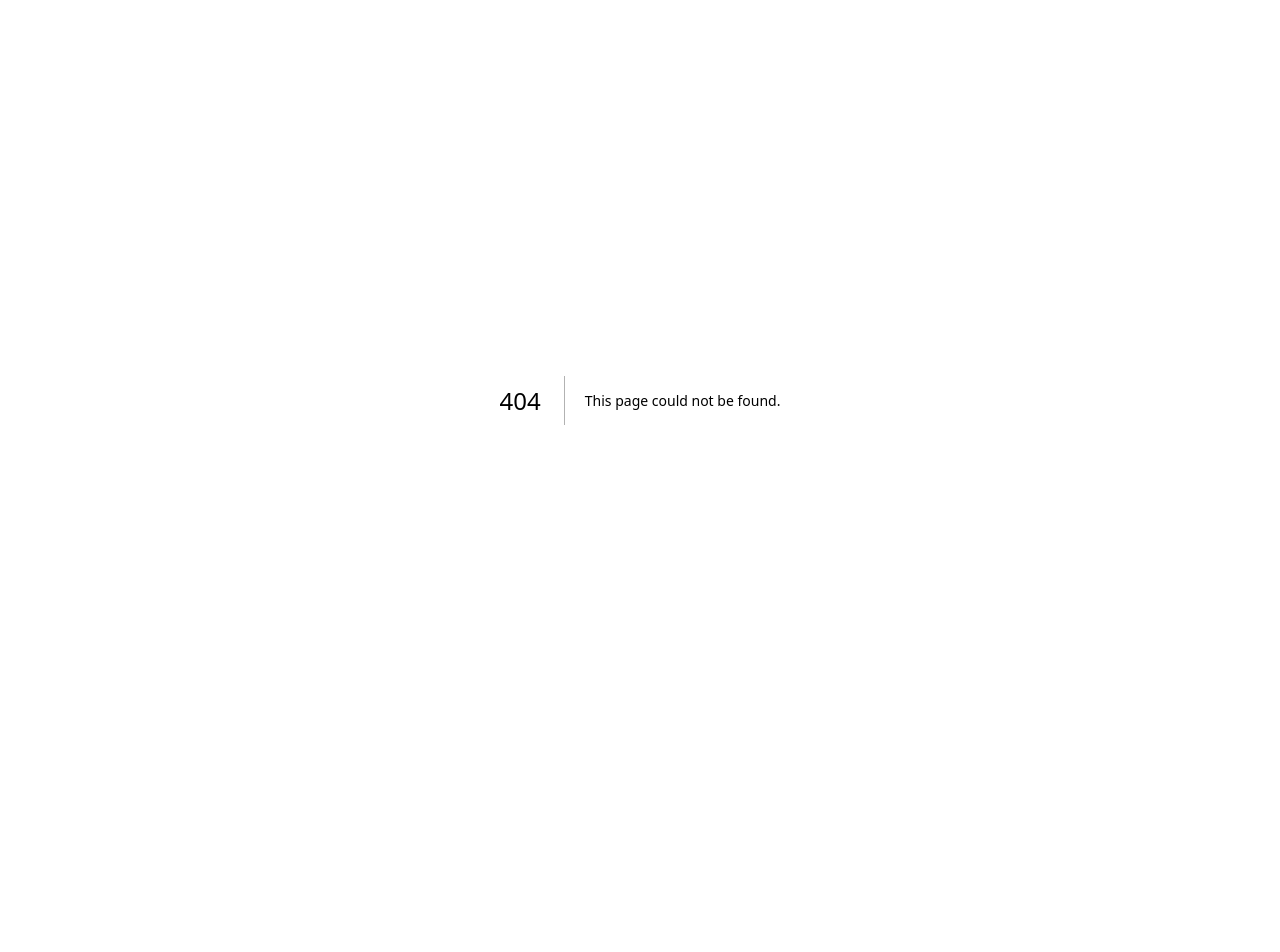
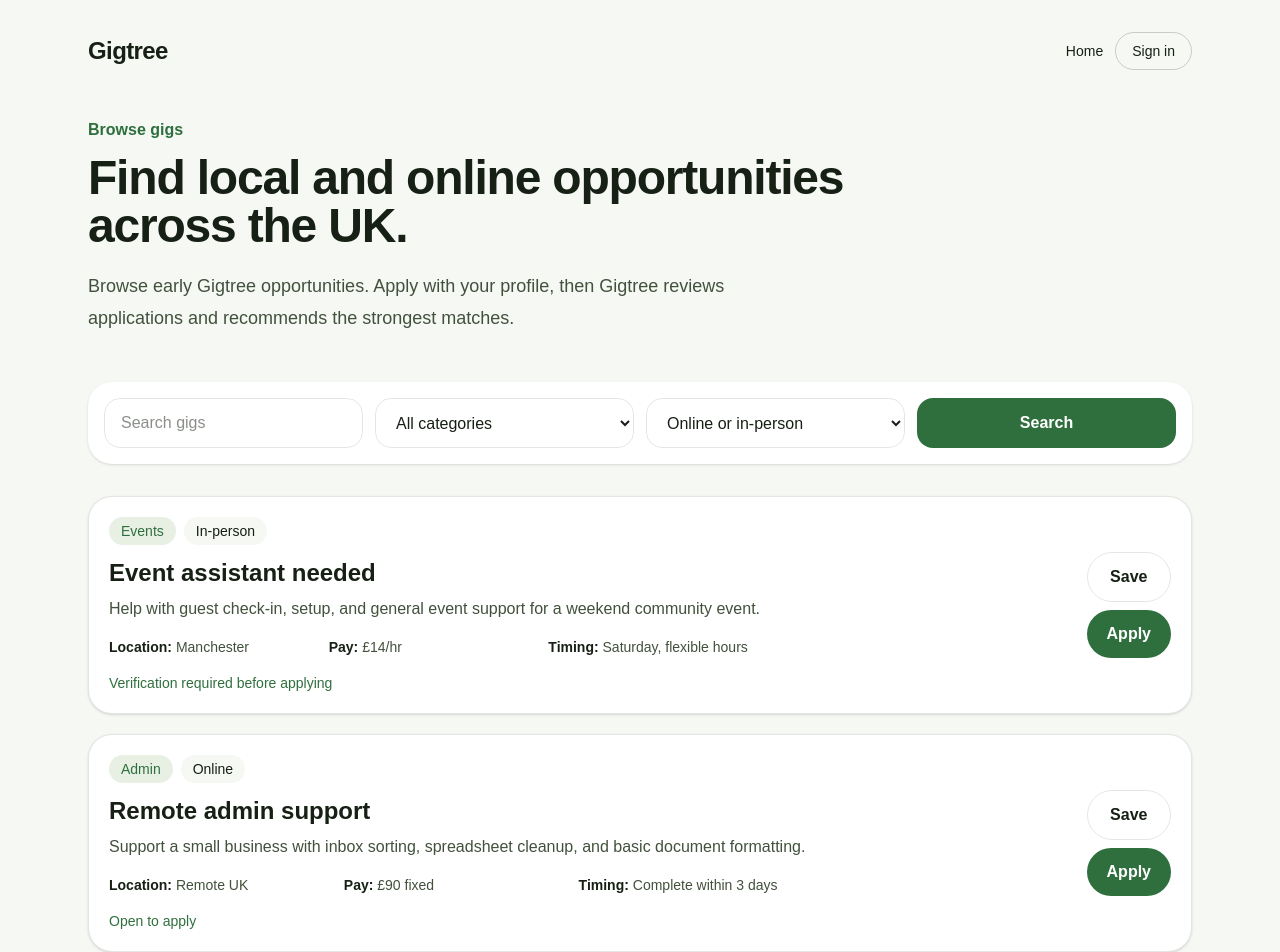
Before and after one commit to BoredVentura/Gigtree, a Next.js app in the folder gigtree-app/: page /gigs in a window 1280 px wide. Before the commit this address had no page. Shown: the top 952 px of the page. Before the commit the page ends 800 px from the top, so only its background shows below. Built offline with nearby package versions, Linux system fonts and the light colour scheme.

Commit message:
Add browse gigs page

```diff
--- /dev/null
+++ b/gigtree-app/src/app/gigs/page.tsx
@@ -0,0 +1,158 @@
+const gigs = [
+  {
+    id: 1,
+    title: "Event assistant needed",
+    category: "Events",
+    type: "In-person",
+    location: "Manchester",
+    pay: "£14/hr",
+    schedule: "Saturday, flexible hours",
+    trust: "Verification required before applying",
+    description:
+      "Help with guest check-in, setup, and general event support for a weekend community event.",
+  },
+  {
+    id: 2,
+    title: "Remote admin support",
+    category: "Admin",
+    type: "Online",
+    location: "Remote UK",
+    pay: "£90 fixed",
+    schedule: "Complete within 3 days",
+    trust: "Open to apply",
+    description:
+      "Support a small business with inbox sorting, spreadsheet cleanup, and basic document formatting.",
+  },
+  {
+    id: 3,
+    title: "Weekend stockroom help",
+    category: "Retail",
+    type: "In-person",
+    location: "Birmingham",
+    pay: "£12/hr",
+    schedule: "Saturday and Sunday",
+    trust: "Open to apply",
+    description:
+      "Assist with stockroom organisation, labelling, and moving light boxes for an independent retailer.",
+  },
+  {
+    id: 4,
+    title: "Design a simple flyer",
+    category: "Creative",
+    type: "Online",
+    location: "Remote UK",
+    pay: "£60 fixed",
+    schedule: "Due this week",
+    trust: "Open to apply",
+    description:
+      "Create a clean digital flyer for a local service business using supplied text and brand colours.",
+  },
+];
+
+export default function GigsPage() {
+  return (
+    <main className="min-h-screen bg-[#f6f8f4] text-[#172014]">
+      <section className="mx-auto max-w-6xl px-6 py-8">
+        <nav className="flex items-center justify-between">
+          <a href="/" className="text-2xl font-bold tracking-tight">
+            Gigtree
+          </a>
+          <div className="flex items-center gap-3 text-sm">
+            <a href="/" className="hidden sm:inline hover:underline">
+              Home
+            </a>
+            <button className="rounded-full border border-[#172014]/20 px-4 py-2">
+              Sign in
+            </button>
+          </div>
+        </nav>
+
+        <div className="py-12">
+          <p className="font-semibold text-[#2f6f3e]">Browse gigs</p>
+          <h1 className="mt-3 max-w-3xl text-4xl font-black tracking-tight sm:text-5xl">
+            Find local and online opportunities across the UK.
+          </h1>
+          <p className="mt-5 max-w-2xl text-lg leading-8 text-[#42513c]">
+            Browse early Gigtree opportunities. Apply with your profile, then
+            Gigtree reviews applications and recommends the strongest matches.
+          </p>
+        </div>
+
+        <div className="mb-8 grid gap-3 rounded-3xl bg-white p-4 shadow-sm md:grid-cols-4">
+          <input
+            placeholder="Search gigs"
+            className="rounded-2xl border border-black/10 px-4 py-3 outline-none"
+          />
+          <select className="rounded-2xl border border-black/10 px-4 py-3 outline-none">
+            <option>All categories</option>
+            <option>Events</option>
+            <option>Admin</option>
+            <option>Retail</option>
+            <option>Creative</option>
+          </select>
+          <select className="rounded-2xl border border-black/10 px-4 py-3 outline-none">
+            <option>Online or in-person</option>
+            <option>Online</option>
+            <option>In-person</option>
+          </select>
+          <button className="rounded-2xl bg-[#2f6f3e] px-4 py-3 font-semibold text-white">
+            Search
+          </button>
+        </div>
+
+        <div className="grid gap-5">
+          {gigs.map((gig) => (
+            <article
+              key={gig.id}
+              className="rounded-3xl border border-black/10 bg-white p-5 shadow-sm"
+            >
+              <div className="flex flex-col justify-between gap-4 md:flex-row">
+                <div>
+                  <div className="mb-3 flex flex-wrap gap-2 text-sm">
+                    <span className="rounded-full bg-[#e8f0e4] px-3 py-1 font-medium text-[#2f6f3e]">
+                      {gig.category}
+                    </span>
+                    <span className="rounded-full bg-[#f6f8f4] px-3 py-1 font-medium">
+                      {gig.type}
+                    </span>
+                  </div>
+
+                  <h2 className="text-2xl font-bold">{gig.title}</h2>
+                  <p className="mt-2 text-[#42513c]">{gig.description}</p>
+
+                  <div className="mt-4 grid gap-2 text-sm text-[#42513c] sm:grid-cols-3">
+                    <p>
+                      <span className="font-semibold text-[#172014]">Location:</span>{" "}
+                      {gig.location}
+                    </p>
+                    <p>
+                      <span className="font-semibold text-[#172014]">Pay:</span>{" "}
+                      {gig.pay}
+                    </p>
+                    <p>
+                      <span className="font-semibold text-[#172014]">Timing:</span>{" "}
+                      {gig.schedule}
+                    </p>
+                  </div>
+
+                  <p className="mt-4 text-sm font-medium text-[#2f6f3e]">
+                    {gig.trust}
+                  </p>
+                </div>
+
+                <div className="flex shrink-0 flex-row gap-2 md:flex-col md:justify-center">
+                  <button className="rounded-full border border-black/10 px-5 py-3 font-semibold">
+                    Save
+                  </button>
+                  <button className="rounded-full bg-[#2f6f3e] px-5 py-3 font-semibold text-white">
+                    Apply
+                  </button>
+                </div>
+              </div>
+            </article>
+          ))}
+        </div>
+      </section>
+    </main>
+  );
+}
--- a/gigtree-app/src/app/page.tsx
+++ b/gigtree-app/src/app/page.tsx
@@ -29,7 +29,7 @@ export default function Home() {
         <nav className="flex items-center justify-between">
           <div className="text-2xl font-bold tracking-tight">Gigtree</div>
           <div className="flex items-center gap-3 text-sm">
-            <a href="#gigs" className="hidden sm:inline hover:underline">Browse gigs</a>
+            <a href="/gigs" className="hidden sm:inline hover:underline">Browse gigs</a>
             <a href="#how" className="hidden sm:inline hover:underline">How it works</a>
             <button className="rounded-full border border-[#172014]/20 px-4 py-2">Sign in</button>
           </div>
@@ -51,7 +51,7 @@ export default function Home() {
             </p>
 
             <div className="mt-8 flex flex-col gap-3 sm:flex-row">
-              <a href="#gigs" className="rounded-full bg-[#2f6f3e] px-6 py-3 text-center font-semibold text-white shadow-sm">
+              <a href="/gigs" className="rounded-full bg-[#2f6f3e] px-6 py-3 text-center font-semibold text-white shadow-sm">
                 Browse gigs
               </a>
               <a href="#post" className="rounded-full bg-white px-6 py-3 text-center font-semibold shadow-sm">
```
